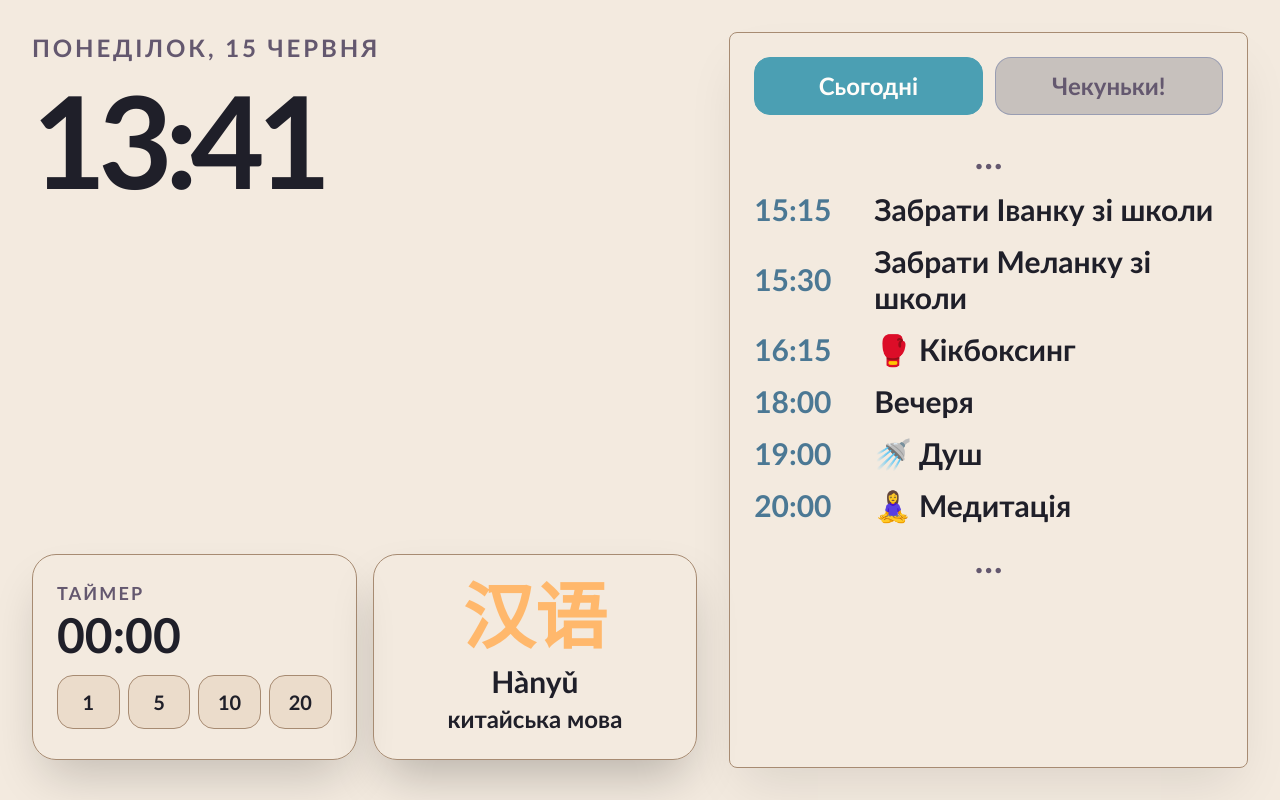
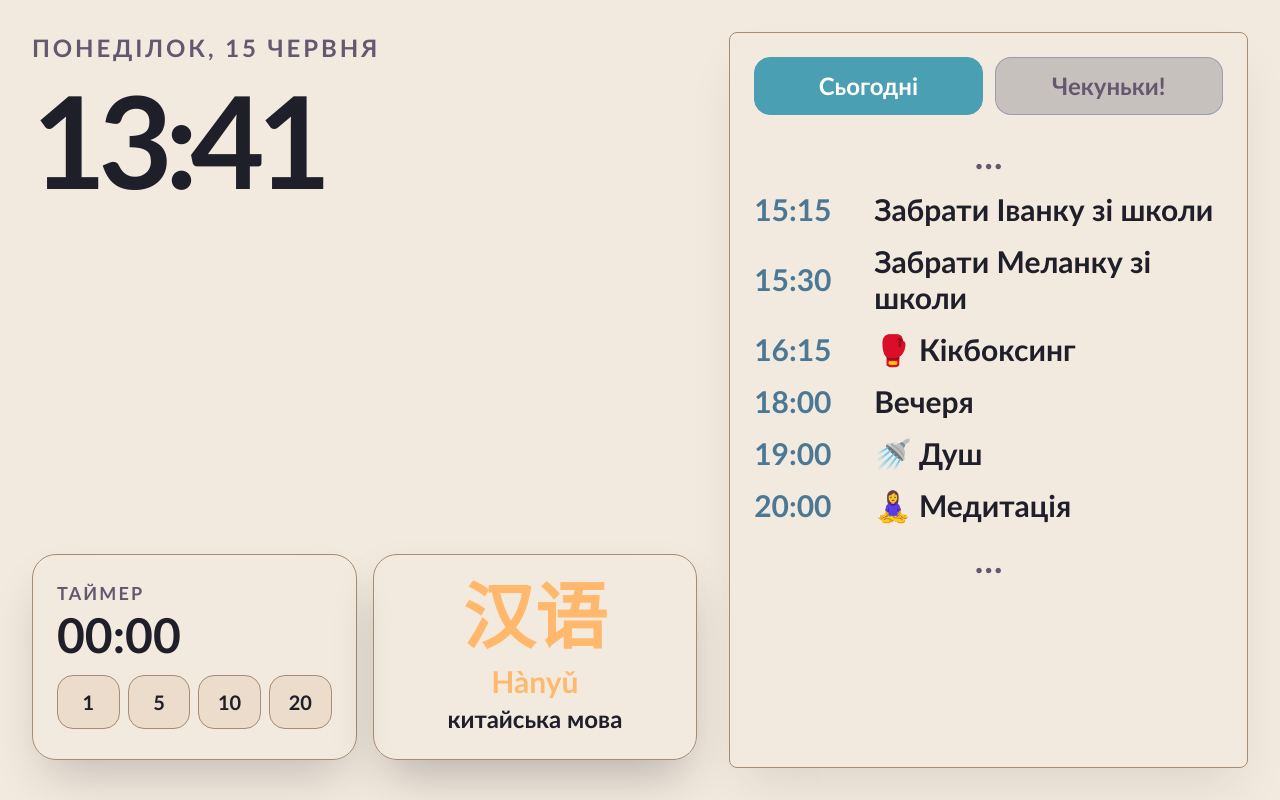
Before and after one commit to bohdandan/homelab, a React (Vite) app in the folder apps/kiosk/: page / in a window 1280 px wide. Built offline with nearby package versions, Linux system fonts and the light colour scheme.

Commit message:
Color kiosk pinyin by tone

```diff
--- a/apps/kiosk/components/dashboard.tsx
+++ b/apps/kiosk/components/dashboard.tsx
@@ -13,6 +13,7 @@ import {
   getNextEvent,
   getNextChineseCardIndex,
   getNextWeekday,
+  getPinyinToneParts,
   getShuffledChineseCards,
   getTimerProgressRatio,
   getTimerRemainingMs,
@@ -231,6 +232,7 @@ export function Dashboard() {
     [chineseCards, chineseManualOffset, currentMinutes]
   );
   const chineseToneParts = chineseCard ? getChineseCharacterToneParts(chineseCard) : [];
+  const pinyinToneParts = chineseCard ? getPinyinToneParts(chineseCard) : [];
   const timerNowMs = now?.getTime() ?? Date.now();
   const timerRemainingMs = timer ? getTimerRemainingMs(timer, timerNowMs) : 0;
   const timerProgressRatio = timer ? getTimerProgressRatio(timer, timerNowMs) : 0;
@@ -352,7 +354,21 @@ export function Dashboard() {
                     })}
                   </div>
                   <div className="min-w-0 text-center">
-                    <div className="text-2xl font-black sm:text-3xl">{chineseCard.pinyin}</div>
+                    <div className="text-2xl font-black sm:text-3xl">
+                      {pinyinToneParts.map((part, index) => {
+                        const colors = getToneColorScheme(part.tone);
+
+                        return (
+                          <span
+                            key={`${part.syllable}-${index}`}
+                            style={{ color: colors.light } as CSSProperties}
+                          >
+                            {index > 0 ? " " : ""}
+                            {part.syllable}
+                          </span>
+                        );
+                      })}
+                    </div>
                     <div className="mt-1 text-xl font-black sm:text-2xl">
                       {chineseCard.meaning}
                     </div>
--- a/apps/kiosk/lib/routine.ts
+++ b/apps/kiosk/lib/routine.ts
@@ -6,6 +6,7 @@ import type {
   MajorEvent,
   MandarinTone,
   NextEvent,
+  PinyinTonePart,
   TimelineEvent,
   TimerState,
   ToneColorScheme,
@@ -293,6 +294,17 @@ export function getChineseCharacterToneParts(card: ChineseCard): ChineseCharacte
   }));
 }
 
+export function getPinyinToneParts(card: ChineseCard): PinyinTonePart[] {
+  return card.pinyin
+    .trim()
+    .split(/\s+/)
+    .filter(Boolean)
+    .map((syllable) => ({
+      syllable,
+      tone: pinyinToTone(syllable)
+    }));
+}
+
 export function getToneColorScheme(tone: MandarinTone): ToneColorScheme {
   return toneColorSchemes[tone];
 }
--- a/apps/kiosk/lib/types.ts
+++ b/apps/kiosk/lib/types.ts
@@ -65,6 +65,11 @@ export type ChineseCharacterTonePart = {
   tone: MandarinTone;
 };
 
+export type PinyinTonePart = {
+  syllable: string;
+  tone: MandarinTone;
+};
+
 export type ToneColorScheme = {
   light: string;
   night: string;
```
Also changed, not shown: 1 other file (tests, documents, lock files or other folders).
